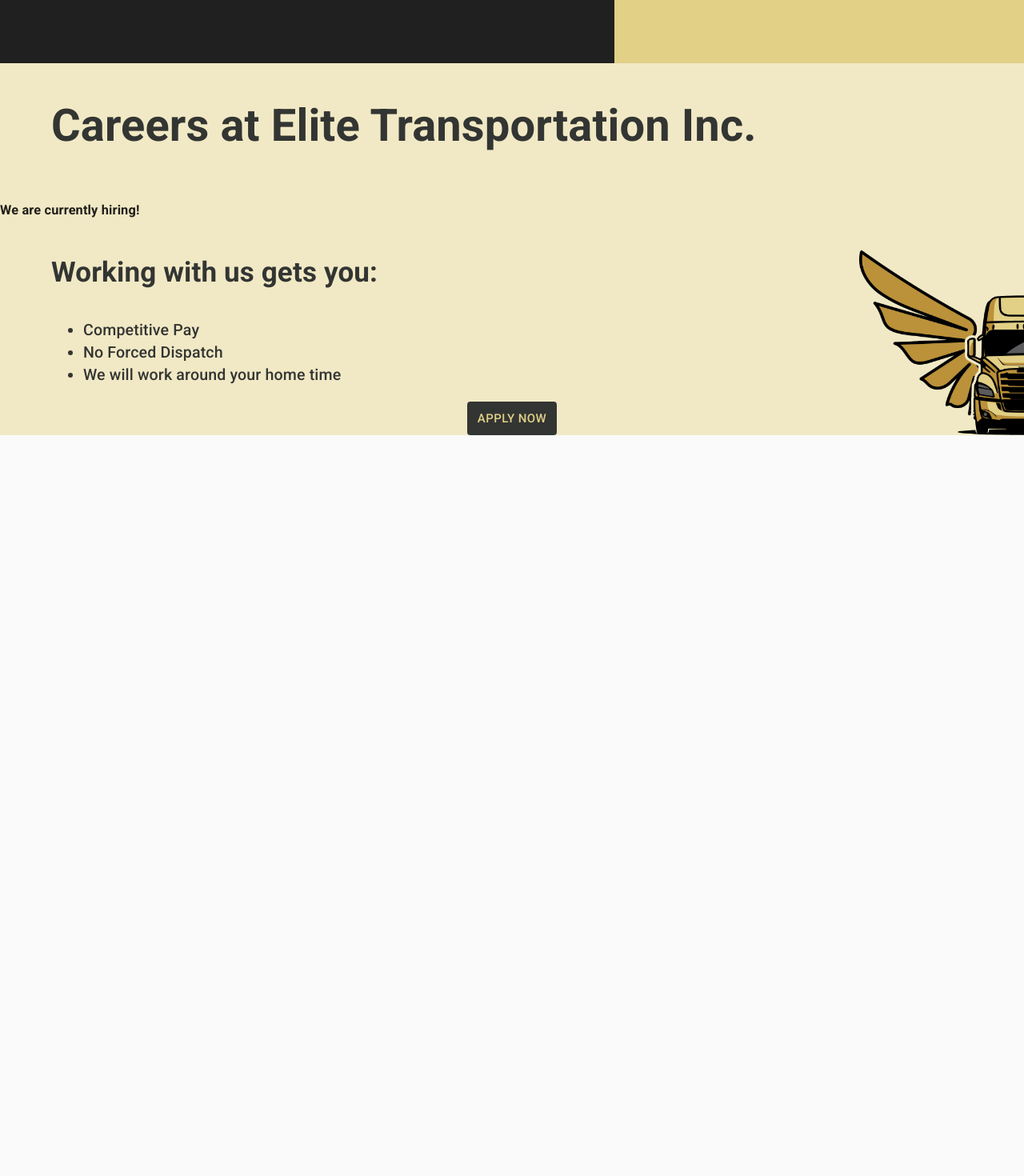
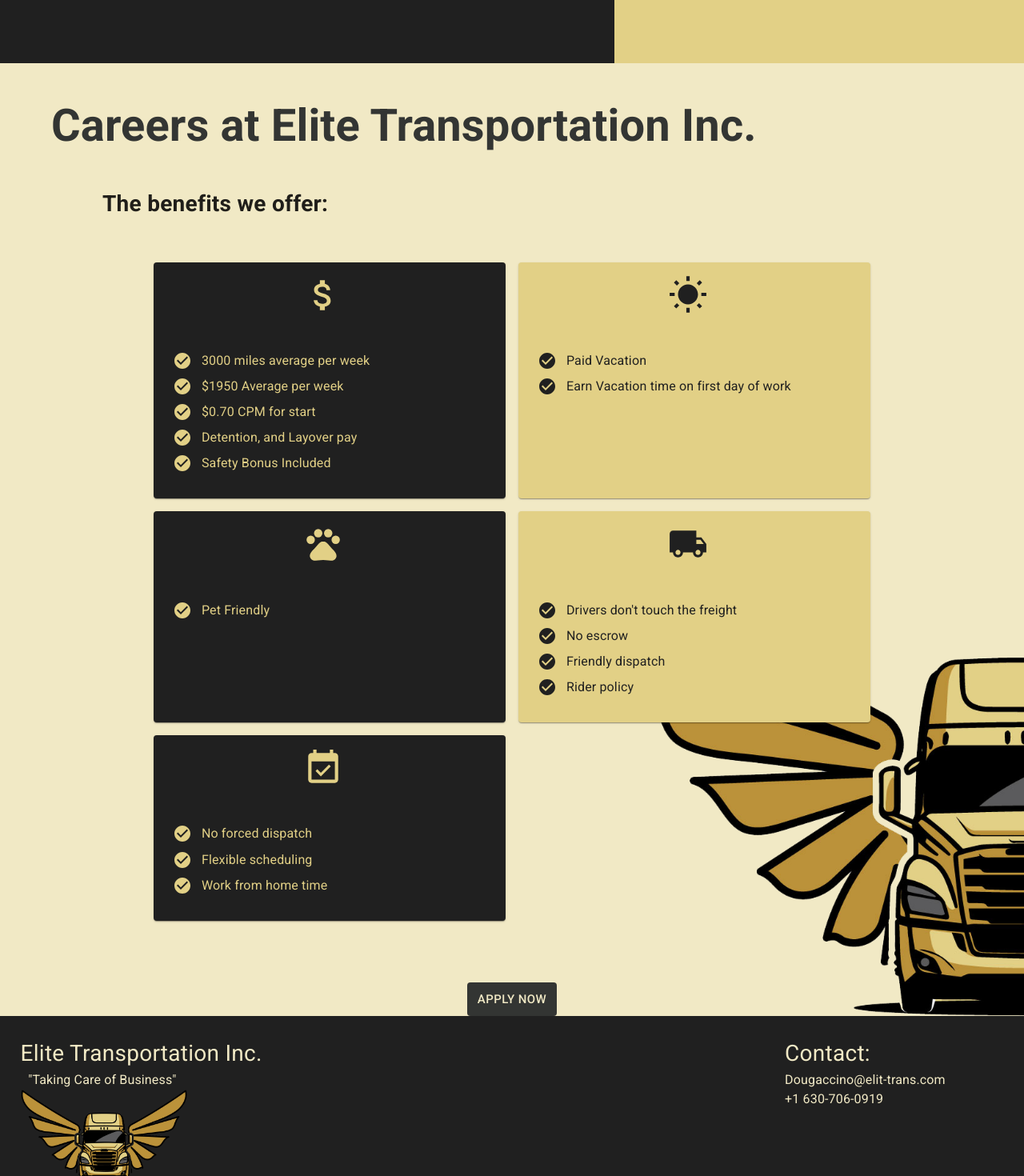
Before and after one commit to AnansiOmega/Elite-Transportation, a React (Create React App) app: page / in a window 1280 px wide. Shown: the part 1177-2647 px from the top of the page at 80% size. Before the commit the page ends 1721 px from the top, so only its background shows below. Built offline with nearby package versions, Linux system fonts and the light colour scheme.

Commit message:
fleshed out the careers section, by adding cards, also threw in the footer just the website looks complete, and i can focus on fine tuning things

```diff
--- /dev/null
+++ b/src/Constants/DesignConstants.js
@@ -0,0 +1,4 @@
+export const primaryColor = '#e2d086'
+export const secondaryColor = '#f1e9c5'
+export const primaryBackgroundColor = '#202020'
+export const secondaryBackgroundColor = '#333533'
--- /dev/null
+++ b/src/components/BenefitsCard.js
@@ -0,0 +1,69 @@
+import React from 'react'
+import Card from '@material-ui/core/Card';
+import { makeStyles } from '@material-ui/core/styles';
+import { CardContent, CardHeader, Typography } from '@material-ui/core';
+import { primaryBackgroundColor, primaryColor } from '../Constants/DesignConstants';
+import CheckCircleIcon from '@material-ui/icons/CheckCircle'
+
+const useStylesPrimary = makeStyles({
+    root: {
+        display: 'flex',
+        flexDirection: 'column',
+        backgroundColor: primaryColor,
+        color: primaryBackgroundColor,
+        alignContent: 'center',
+    },
+    icon: {
+        alignSelf: 'center'
+    },
+    points: {
+        display: 'flex',
+        flexDirection: 'row',
+        margin: '2%'
+    }
+})
+
+const useStylesInverse = makeStyles({
+    root: {
+        display: 'flex',
+        flexDirection: 'column',
+        backgroundColor: primaryBackgroundColor,
+        color: primaryColor,
+        alignContent: 'center',
+    },
+    icon: {
+        alignSelf: 'center'
+    },
+    points: {
+        display: 'flex',
+        flexDirection: 'row',
+        margin: '2%'
+    }
+})
+
+
+const BenefitsCard = ({icon, content, inverse}) => {
+    const classesPrimary = useStylesPrimary()
+    const classesInverse = useStylesInverse()
+    const classes = inverse ? classesInverse : classesPrimary
+
+    const renderContent = () => {
+        return content.map( point => {
+            return <div className={classes.points}>
+            <CheckCircleIcon style={{marginRight: '3%'}} />
+            <Typography>{point}</Typography>
+            </div>
+        })
+    }
+
+    return(
+        <Card className={classes.root}>
+            <CardHeader className={classes.icon} avatar={icon} />
+            <CardContent className={classes.content}>
+                {renderContent()}
+            </CardContent>
+        </Card>
+    )
+}
+
+export default BenefitsCard;
--- a/src/components/CareersSection.js
+++ b/src/components/CareersSection.js
@@ -3,6 +3,10 @@
 import { makeStyles } from '@material-ui/core/styles';
 import HalfLogo from '../assets/imgs/half-logo.png'
 import Button from '@material-ui/core/Button';
+import BenefitsCard from './BenefitsCard'
+import { AttachMoney, LocalShipping, Pets, WbSunny, EventAvailable } from '@material-ui/icons';
+import { secondaryColor, secondaryBackgroundColor } from '../Constants/DesignConstants'
+import Typography from '@material-ui/core/Typography'
 
 
 const useStyles = makeStyles({
@@ -12,52 +16,103 @@
         backgroundRepeat: 'no-repeat',
         backgroundPositionX: '100%',
         backgroundPositionY: '100%',
-        backgroundColor: '#f1e9c5',
+        backgroundColor: secondaryColor,
         display: 'flex',
         flexDirection: 'column'
     },
     header: {
         fontSize: '4em',
-        color: '#333533',
+        color: secondaryBackgroundColor,
         marginLeft: '5%',
     },
-    listHeader: {
-        fontSize: '2.5em',
-        marginLeft: '5%',
-        marginTop: '2%',
-        marginBottom: '1%',
-        color: '#333533',
+    subHeader: {
+        fontSize: '2em',
+        marginLeft: '10%',
+        marginBottom: '4%',
+        fontWeight: '600'
     },
-    list: {
-        fontSize: '1.4em',
-        marginLeft: '5%',
-        color: '#333533',
-        fontWeight: '500'
+    cardCont: {
+        display: 'grid',
+        gridTemplateColumns: 'repeat(auto-fill, minmax(20rem, 1fr))',
+        gridTemplateRows: 'auto',
+        gap: '1rem',
+        marginLeft: '15%',
+        marginRight: '15%',
+        marginBottom: '6%'
     },
     button: {
         justifySelf: 'center',
         alignSelf: 'center',
-        backgroundColor: '#333533',
+        backgroundColor: secondaryBackgroundColor,
         width: 'fit-content',
         alignSelf: 'center',
         width: '7rem',
-        color: '#e2d086'
+        color: secondaryColor
     }
 
 })
+
+// this is the list of benefits that are offered, each benefit has an array of points, and an icon attached
+const benefits = [
+    {
+        content: [
+            '3000 miles average per week',
+            '$1950 Average per week',
+            '$0.70 CPM for start',
+            'Detention, and Layover pay',
+            'Safety Bonus Included'
+        ],
+        icon: <AttachMoney style={{fontSize: 50}} />
+    },
+    {
+        content: [
+            'Paid Vacation',
+            'Earn Vacation time on first day of work'
+        ],
+        icon: <WbSunny style={{fontSize: 50}} />
+    },
+    {
+        content: [
+            'Pet Friendly'
+        ],
+        icon: <Pets style={{fontSize: 50}} />
+    },
+    {
+        content: [
+            "Drivers don't touch the freight",
+            'No escrow',
+            'Friendly dispatch',
+            'Rider policy'
+        ],
+        icon: <LocalShipping style={{fontSize: 50}}/>
+    },
+    {
+        content: [
+            'No forced dispatch',
+            'Flexible scheduling',
+            'Work from home time'
+        ],
+        icon: <EventAvailable style={{fontSize: 50}} />
+    }
+]
 const CareersSection = () => {
     const classes = useStyles()
     const history = useHistory()
+
+    const renderBenefitCards = () => {
+        return benefits.map((benefit, i) => {
+            let inverse = i % 2 === 0 ? true : false
+            return <BenefitsCard icon={benefit.icon} content={benefit.content} inverse={inverse} />
+        })
+    }
+
     return(
         <div className={classes.root}>
             <h1 className={classes.header}>Careers at Elite Transportation Inc.</h1>
-            <h3>We are currently hiring!</h3>
-            <h3 className={classes.listHeader}>Working with us gets you:</h3>
-            <ul className={classes.list}>
-                <li>Competitive Pay</li>
-                <li>No Forced Dispatch</li>
-                <li>We will work around your home time</li>
-            </ul>
+            <Typography className={classes.subHeader}>The benefits we offer:</Typography>
+            <div className={classes.cardCont}>
+                {renderBenefitCards()}
+            </div>
             <Button onClick={() => history.push('/apply')} size='large' className={classes.button}>Apply Now</Button>
         </div>
     )
--- /dev/null
+++ b/src/components/Footer.js
@@ -0,0 +1,55 @@
+import React from 'react'
+import { makeStyles } from '@material-ui/core/styles';
+import { primaryBackgroundColor, secondaryColor } from '../Constants/DesignConstants';
+import Typography from '@material-ui/core/Typography'
+import Logo from '../assets/imgs/elite-trans-logo.png'
+
+const useStyles = makeStyles({
+    root: {
+        display: 'flex',
+        flexDirection: 'row',
+        height: '25vh',
+        backgroundColor: primaryBackgroundColor,
+        color: secondaryColor,
+        padding: '2%',
+        overflow: 'hidden'
+    },
+    companyInfo: {
+        display: 'flex',
+        flexDirection: 'column',
+        flexGrow: .9
+    },
+    header: {
+        fontSize: '2em'
+    },
+    slogan: {
+        marginLeft: '1%',
+    },
+    logo: {
+        width: '13rem',
+        height: 'auto'
+    }
+})
+
+
+const Footer = () => {
+const classes = useStyles()
+
+    return(
+        <div className={classes.root}>
+            <div className={classes.companyInfo}>
+            <Typography className={classes.header}>Elite Transportation Inc.</Typography>
+            <Typography className={classes.slogan}>"Taking Care of Business"</Typography>
+            <img className={classes.logo} src={Logo} />
+            </div>
+            <div>
+                <Typography className={classes.header}>Contact:</Typography>
+                <Typography>Dougaccino@elit-trans.com</Typography>
+                <Typography>+1 630-706-0919</Typography>
+            </div>
+        </div>
+    )
+}
+
+
+export default Footer;
--- a/src/components/HeroSection.js
+++ b/src/components/HeroSection.js
@@ -2,6 +2,7 @@
 import { makeStyles } from '@material-ui/core/styles';
 import HeroImage from '../assets/imgs/UnitedStatesPhoto.jpeg'
 import Button from '@material-ui/core/Button';
+import { primaryBackgroundColor, primaryColor, secondaryColor } from '../Constants/DesignConstants';
 // import Slide from '@material-ui/core/Slide';
 
 
@@ -33,9 +34,9 @@
         borderTopStyle: 'solid',
         borderBottomStyle: 'solid',
         fontFamily: 'auto',
-        backgroundColor: '#202020',
+        backgroundColor: primaryBackgroundColor,
         opacity: '.9',
-        color: '#e2d086',
+        color: primaryColor,
         ['@media (max-width: 1240px)'] : {
             fontSize: '6em'
         },
@@ -79,7 +80,6 @@
 export default HeroSection;
 
 
-// dont do regional
 // dont pay for equipment
 // no benefits
 // family owned !!!
--- a/src/views/LandingPage.js
+++ b/src/views/LandingPage.js
@@ -2,6 +2,7 @@
 import HeroSection from '../components/HeroSection'
 import AboutSection from '../components/AboutSection'
 import CareersSection from '../components/CareersSection'
+import Footer from '../components/Footer'
 
 
 
@@ -11,6 +12,7 @@
         <HeroSection />
         <AboutSection />
         <CareersSection />
+        <Footer />
         </>
     )
 }
```
Also changed, not shown: src/components/AboutSection.js (+10 -37 lines).
